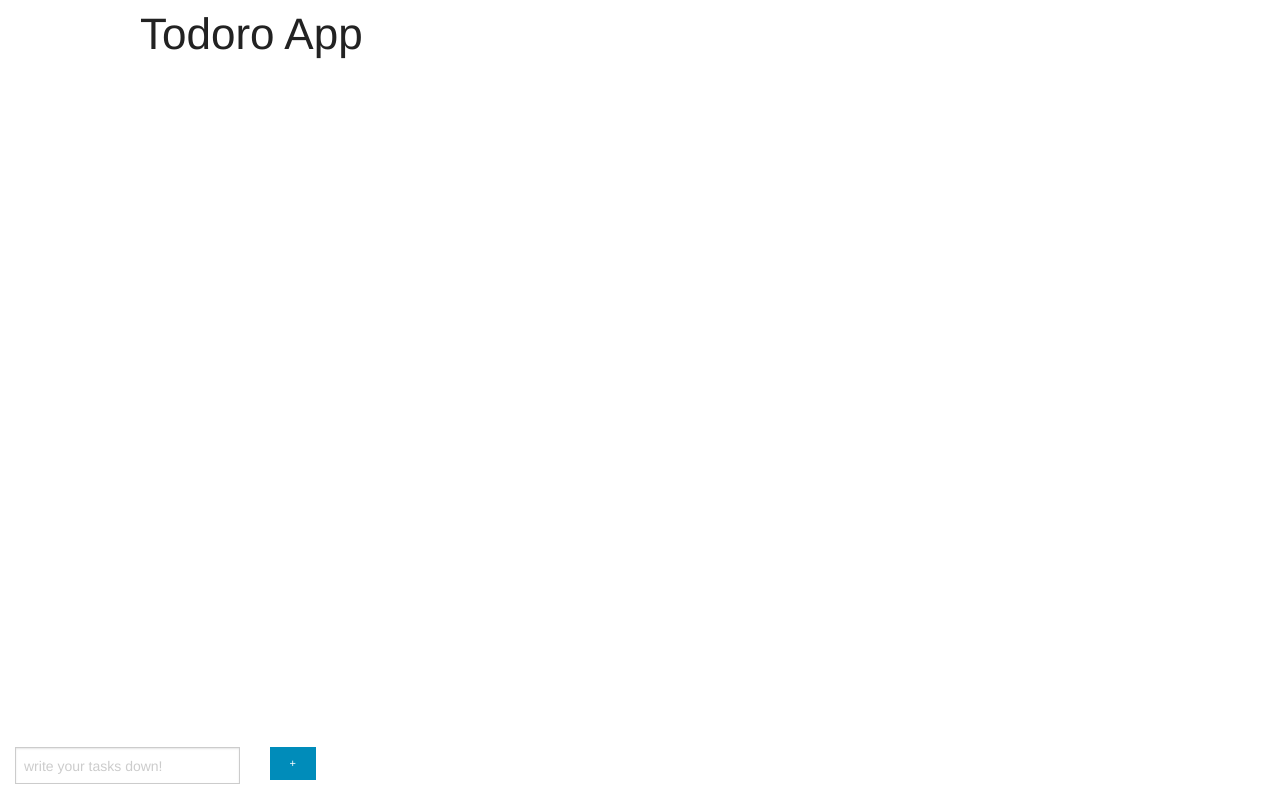
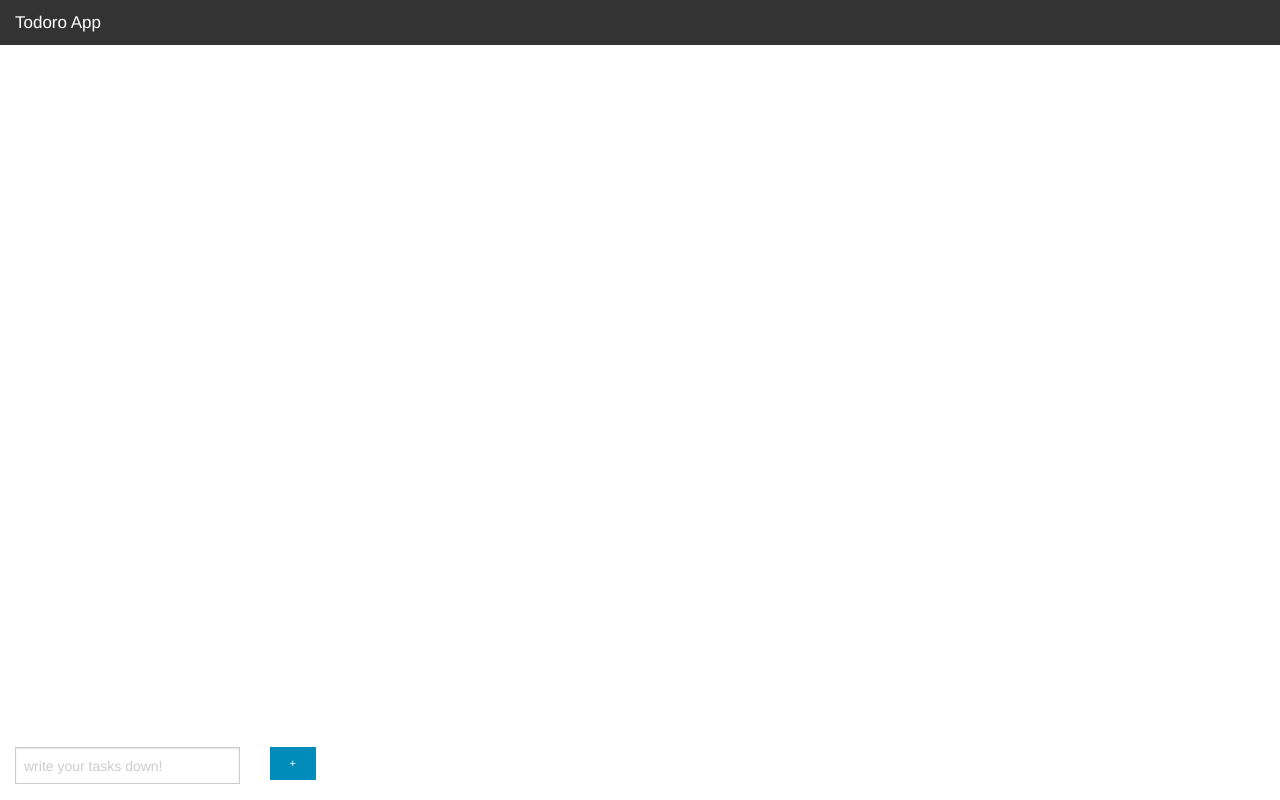
Before and after one commit to BakeCode/todoro_xhack, a plain HTML site: page todoroApp/www/index.html in a window 1280 px wide. Drawn offline with Linux system fonts and the light colour scheme.

Commit message:
bar again

```diff
--- a/todoroApp/www/index.html
+++ b/todoroApp/www/index.html
@@ -15,9 +15,15 @@
     <script>document.addEventListener("deviceready", onDeviceReady, false);</script>
 </head>
 <body>
+<nav class="top-bar fixed" data-topbar role="navigation">
+    <ul class="title-area">
+        <li class="name">
+            <h1><a href="#">Todoro App</a></h1>
+        </li>
 
+    </ul>
+    </nav>
 <div id="page1" class="row">
-    <h1 class="title">Todoro App</h1>
     <div class="small-10 large-10 column">
         <ul class="stack button-group scroll" id="tasks">
         </ul>
```
